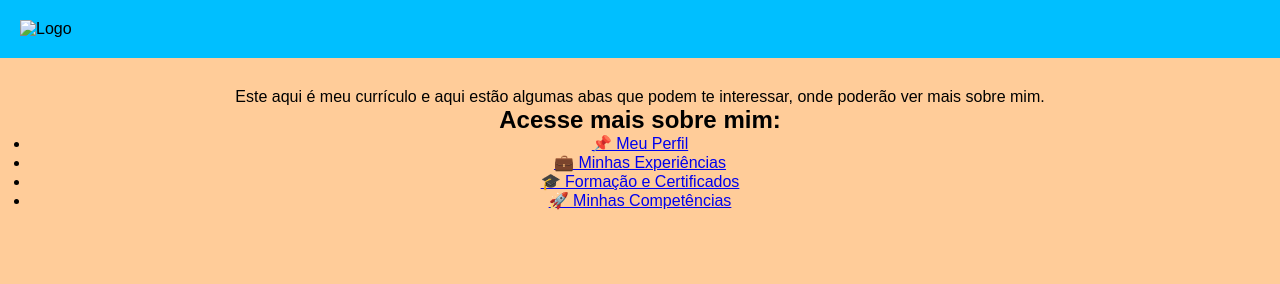
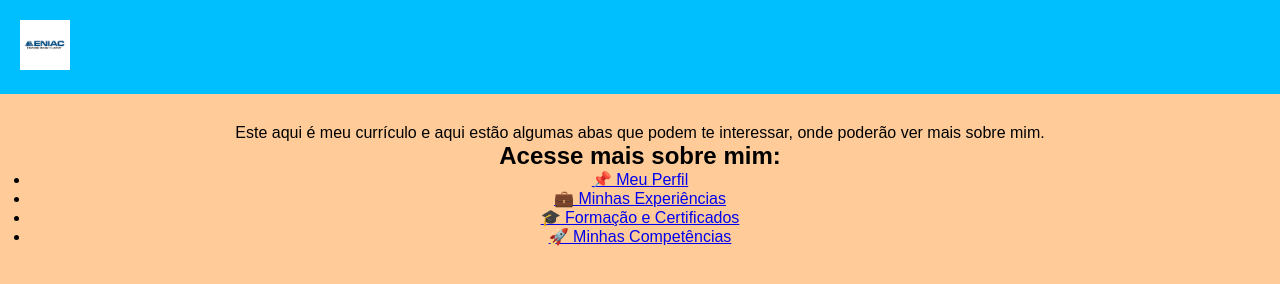
Before and after one commit to silvaalg/discordo, a plain HTML site: page index.html in a window 1280 px wide. Drawn offline with Linux system fonts and the light colour scheme.

Commit message:
Update index.html

```diff
--- a/index.html
+++ b/index.html
@@ -9,7 +9,7 @@
 
     <header>
         <div id="logo">
-            <img src="logo.png" width="50" alt="Logo">
+            <img src="logo.jpg" width="50" alt="Logo">
         </div>
     </header>
 
```
